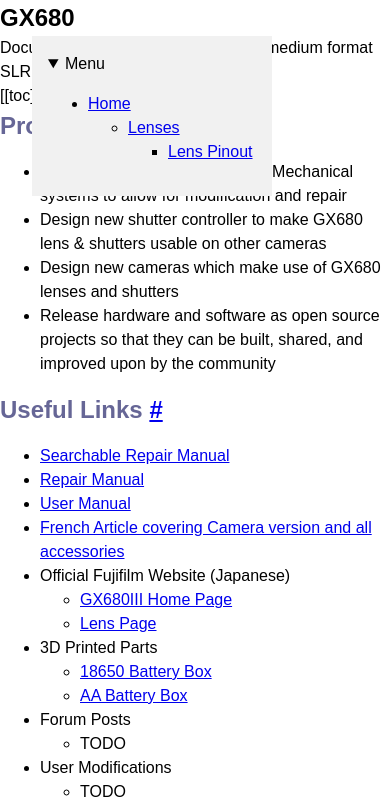
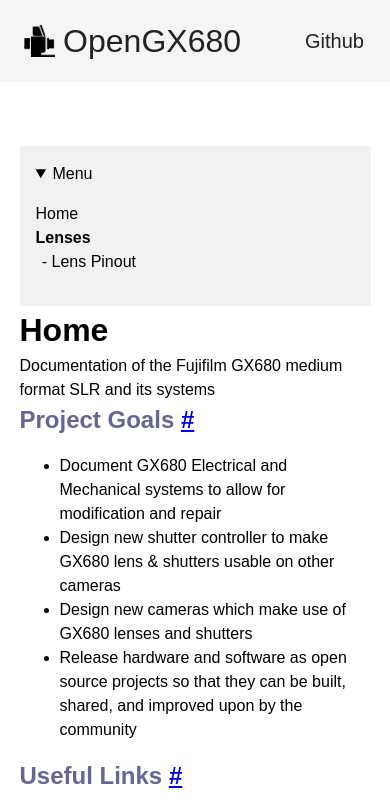
Before and after one commit to sidrichmill/gx680, an Eleventy site: page src/index.md in a window 390 px wide. Shown: the top 807 px of the page. Built offline with nearby package versions, Linux system fonts and the light colour scheme; Eleventy itself is replaced by a stand-in of ours; files that its build step writes are made by us from their sources; what markdown-it-table-of-contents would draw is missing.

Commit message:
improved site responsiveness. added logo and nav.

```diff
--- a/src/_includes/base.njk
+++ b/src/_includes/base.njk
@@ -7,11 +7,15 @@
     <link rel="stylesheet" href="{{ '/css/global.css' | url }}">
 </head>
 <body>
-    <article>
-    <h1>{{ title }}</h1>
-    {% include 'nav.njk' %}
-    <p>{{ description }}</p>
-        {{ content | safe }}
-    </article>
+
+ {% include 'nav.njk' %}
+    <div class="layout">
+        {% include 'menu-toc.njk' %}
+        <div class="content">
+            <h1>{{ title }}</h1>
+            <p>{{ description }}</p>
+                {{ content | safe }}
+        </div>
+    </div>
 </body>
 </html>
--- /dev/null
+++ b/src/_includes/menu-toc.njk
@@ -0,0 +1,4 @@
+<details class="menu-toc" open>
+    <summary>Menu</summary>
+    {{ collections.all | eleventyNavigation | eleventyNavigationToHtml | safe }}
+</details>
--- a/src/_includes/nav.njk
+++ b/src/_includes/nav.njk
@@ -1,17 +1,6 @@
-<details class="menu-toc" open>
-    <summary>Menu</summary>
-    {{ collections.all | eleventyNavigation | eleventyNavigationToHtml | safe }}
-</details>
-
-<style>
-.menu-toc {
-    position: absolute;
-    padding: 1rem;
-    left: 2rem;
-    width: 15rem;
-    background-color: #f1f1f1;
-    }
-.menu-toc > ul > li {
-    margin-left: 0;
-}
-</style>
+<nav>
+<a href="{{'/' | url}}"><img class="logo" src="{{'/img/logo.png' | url}}" alt="GX680 Logo"> <p class="logo-text">OpenGX680</p></a>
+    <ul class="nav-list">
+            <li class="nav-list-items"><a href="https://github.com/sidrichmill/gx680">Github</a></li>
+            </ul>
+</nav>
--- a/src/css/global.css
+++ b/src/css/global.css
@@ -2,10 +2,64 @@
 font-family: sans-serif;
 }
 
-article {
-    max-width: 1000px;
-    margin-left: auto;
-    margin-right: auto;
+.menu-toc {
+    z-index: 1;
+    background-color: #f1f1f1;
+    margin-top: 4rem;
+    padding: 1rem;
+    }
+
+.menu-toc ul {
+    margin-left: 0;
+    list-style: none;
+    padding-inline-start: 0;
+
+}
+
+.menu-toc>ul {
+
+}
+
+.menu-toc>ul>li>ul>li>a {
+font-weight: 600;
+}
+
+
+.menu-toc ul ul ul{
+ padding-left: 1rem;
+ list-style-type: "- "
+}
+
+.menu-toc a {
+    color: black;
+  }
+.menu-toc a:not(:hover){
+  text-decoration: none;
+
+}
+
+@media (min-width: 64em){
+    .menu-toc {
+        position: absolute;
+        padding: 1rem;
+        width: 13rem;
+    }
+    .menu-toc summary {
+        display: none;
+    }
+
+    .layout {
+        max-width: 1000px;
+    }
+    .content {
+    padding: 2rem 2rem 2rem 15rem;
+    }
+}
+
+.layout {
+max-width: 90vw;
+margin-left: auto;
+margin-right: auto;
 }
 
 
@@ -21,3 +75,51 @@ td, th {
   border: 1px solid #999;
   padding: 0.5rem;
 }
+
+nav{
+
+   display: flex;
+    width: 100%;
+    justify-content: space-between;
+
+    background-color: #f5f5f5;
+    padding: 0 1rem 0 1rem;
+}
+
+nav ul{
+    display: flex;
+    list-style: none;
+    align-items: center;
+    padding-inline-start: 0;
+}
+nav ul li{
+    padding: .5rem;
+}
+nav a {
+    display: flex;
+    align-items: center;
+    color: #222222;
+}
+
+.nav-list-items:hover{
+    box-shadow: 1px 1px #555555;
+}
+nav a:not(:hover){
+  text-decoration: none;
+}
+
+.nav-list-items {
+    margin: 2px;
+    font-size: 1.25rem;
+}
+
+.logo {
+    margin: .5rem;
+    max-height: 2rem;
+}
+
+.logo-text {
+    font-size: 2rem;
+    font-weight: 300;
+    color: #222222;
+}
--- a/src/index.md
+++ b/src/index.md
@@ -1,12 +1,15 @@
 ---
 layout: base.njk
-title: GX680
+title: Home
 description: 'Documentation of the Fujifilm GX680 medium format SLR and its systems'
 eleventyNavigation:
     key: Home
 ---
 
+<!---
 [[toc]]
+--->
+
 
 ## Project Goals
 - Document GX680 Electrical and Mechanical systems to allow for modification and repair
```
Also changed, not shown: src/lenses.md (+2 -0 lines), src/pinout.md (+7 -7 lines), src/img/logo.png (added), 5 other files.
